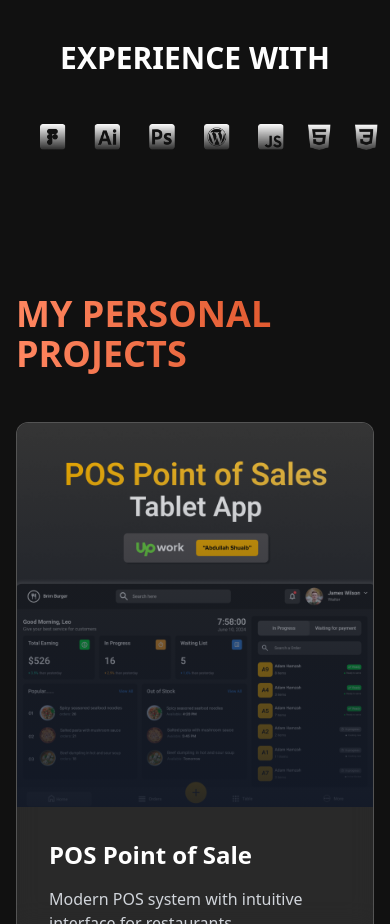
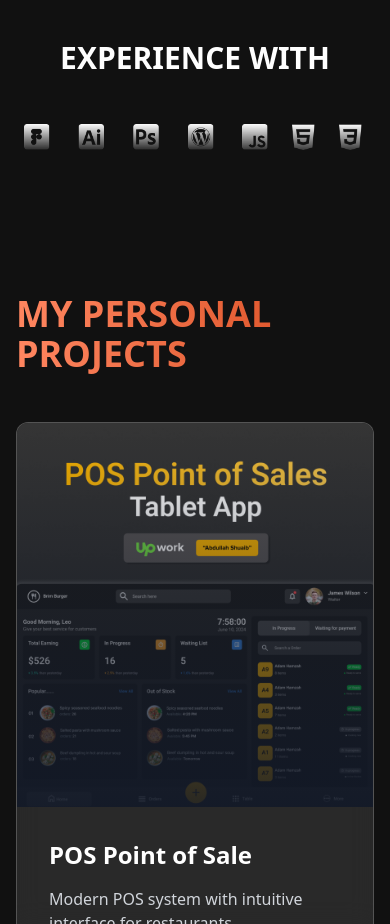
Before and after one commit to AbdullahLeo-code/Portfolio, a React (Vite) app: page / in a window 390 px wide. Shown: the part 900-1824 px from the top of the page. Built offline with nearby package versions, Linux system fonts and the light colour scheme.

Commit message:
fix size on sm screen

```diff
--- a/src/components/ExperienceWith.tsx
+++ b/src/components/ExperienceWith.tsx
@@ -12,7 +12,7 @@ export function ExperienceWith() {
         <div >
         <img
               src="/experience.png"
-              className=" ml-6 md:ml-10"
+              className=" ml-2 md:ml-10"
 
             />
 
```
